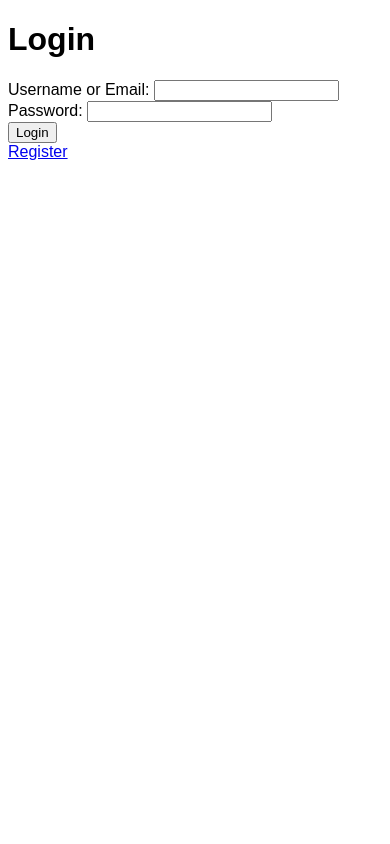
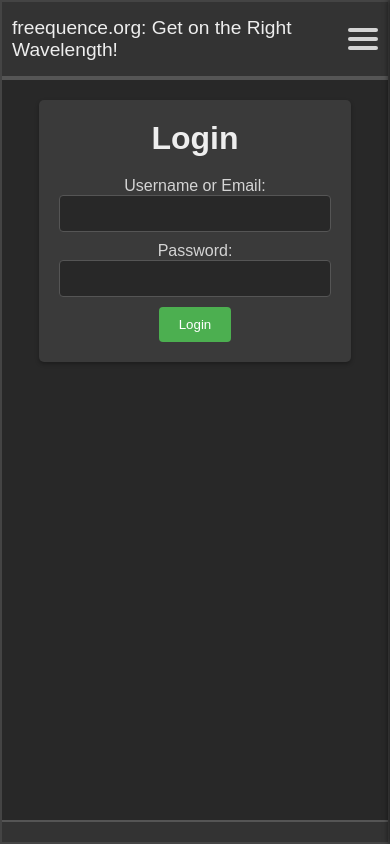
Before and after one commit to starepiernikowe/freequence.org, a PHP site: page / in a window 390 px wide. Run offline with PHP 8.4, Linux system fonts and the light colour scheme; a stand-in replaces the project's code that opens the database connection; some libraries are stand-ins or nearby versions.

Commit message:
feat: Implement responsive base layout with navigation
Created a responsive base layout (layout.php) with:

  Top bar containing site title/tagline and hamburger menu.

  Bottom bar for future use.

  Main content area that uses flexbox to fill available space.

  Sliding navigation menu (responsive) triggered by the hamburger icon.

  Dark mode color scheme with contrasting form styles.

Added style.css for layout styling and responsiveness.

Added script.js for hamburger menu functionality.

Modified existing views (login, register, home) to use the layout.

Ensured correct CSS/JS paths in layout.

Addressed browser autofill styling issues using -webkit-autofill.

Fixed horizontal scrollbar issue with box-sizing: border-box.

Adjusted responsive behavior to prevent hamburger menu wrapping.

```diff
--- a/app/controllers/HomeController.php
+++ b/app/controllers/HomeController.php
@@ -1,7 +1,7 @@
 <?php
 
 class HomeController {
-    public function index() {
+    public function index($view_data = []) { // Accept $view_data
         require_once BASE_PATH . 'app/views/home.php';
     }
 }
--- a/app/controllers/LoginController.php
+++ b/app/controllers/LoginController.php
@@ -3,7 +3,7 @@ require_once BASE_PATH . 'app/models/User.php';
 
 class LoginController {
 
-    public function index() {
+   public function index($view_data = []) { // Accept $view_data
         // Redirect to home if already logged in
         if (isset($_SESSION['user_id'])) {
             redirect('home');
@@ -11,8 +11,8 @@ class LoginController {
         require_once BASE_PATH . 'app/views/login.php';
     }
 
-   public function login()
-    {
+   public function login($view_data = []) { // Accept $view_data
+
         // Redirect to home if already logged in.
         if (isset($_SESSION['user_id'])) {
             redirect('home');
@@ -46,6 +46,7 @@ class LoginController {
                     $errors[] = 'Invalid username or password.';
                 }
             }
+            $view_data['errors'] = $errors; //Pass errors to the view.
             // Re-display the login form with error messages
             require_once BASE_PATH . 'app/views/login.php';
         } else {
@@ -53,7 +54,7 @@ class LoginController {
         }
     }
 
-     public function logout() {
+     public function logout($view_data = []) { // Accept $view_data
         // Unset all session variables
         $_SESSION = array();
 
--- a/app/controllers/RegisterController.php
+++ b/app/controllers/RegisterController.php
@@ -3,7 +3,7 @@ require_once BASE_PATH . 'app/models/User.php';
 
 class RegisterController {
 
-    public function index() {
+  public function index($view_data = []) { // Accept $view_data
         // Redirect to home if already logged in
         if (isset($_SESSION['user_id'])) {
             redirect('home');
@@ -11,7 +11,7 @@ class RegisterController {
         require_once BASE_PATH . 'app/views/register.php';
     }
 
-    public function register() {
+    public function register($view_data = []) { // Accept $view_data
         // Redirect to home if already logged in
          if (isset($_SESSION['user_id'])) {
             redirect('home');
@@ -57,6 +57,7 @@ class RegisterController {
                     }
                 }
             }
+            $view_data['errors'] = $errors; //Pass errors to the view.
 
             // If there are errors, re-display the registration form with error messages
             require_once BASE_PATH . 'app/views/register.php';
--- /dev/null
+++ b/app/views/layout.php
@@ -0,0 +1,40 @@
+<!DOCTYPE html>
+<html lang="en">
+<head>
+    <meta charset="UTF-8">
+    <meta name="viewport" content="width=device-width, initial-scale=1.0">
+    <title><?php echo isset($view_data['page_title']) ? $view_data['page_title'] . ' - ' . SITE_NAME : SITE_NAME; ?></title>
+    <link rel="stylesheet" href="/public/css/style.css">  </head>
+<body>
+    <div class="container">
+        <div class="top-bar">
+            <span class="site-title">freequence.org: Get on the Right Wavelength!</span>
+            <div class="hamburger-menu">
+                <div></div>
+                <div></div>
+                <div></div>
+            </div>
+        </div>
+        <div class="main-content">
+            <?php echo $content; ?>
+        </div>
+        <div class="bottom-bar">
+            </div>
+    </div>
+
+    <div class="nav-menu">
+        <div class="nav-close-button">X</div>
+        <div class="nav-content">
+             <?php if (isset($_SESSION['user_id'])): ?>
+                <a href="/home">Profile</a>
+                <a href="/add_entry">Add Entry</a> <a href="/logout">Logout</a>
+            <?php else: ?>
+                <a href="/login">Login</a>
+                <a href="/register">Register</a>
+            <?php endif; ?>
+
+        </div>
+    </div>
+
+    <script src="/public/js/script.js"></script> </body>
+</html>
--- a/app/views/login.php
+++ b/app/views/login.php
@@ -1,21 +1,11 @@
-<!DOCTYPE html>
-<html lang="en">
-<head>
-    <meta charset="UTF-8">
-    <meta name="viewport" content="width=device-width, initial-scale=1.0">
-    <title>Login - <?php echo SITE_NAME; ?></title>
-    <style>
-        body { font-family: sans-serif; }
-        .error { color: red; }
-    </style>
-</head>
-<body>
+<?php ob_start(); ?>
+<div class="form-container">
     <h1>Login</h1>
 
-    <?php if (!empty($errors)): ?>
+    <?php if (!empty($view_data['errors'])): ?>
         <div class="error">
             <ul>
-                <?php foreach ($errors as $error): ?>
+                <?php foreach ($view_data['errors'] as $error): ?>
                     <li><?php echo $error; ?></li>
                 <?php endforeach; ?>
             </ul>
@@ -35,7 +25,6 @@
             <button type="submit">Login</button>
         </div>
     </form>
-        <a href="/register">Register</a>
-
-</body>
-</html>
+</div>
+<?php $content = ob_get_clean(); ?>
+<?php include 'layout.php'; ?>
--- a/index.php
+++ b/index.php
@@ -18,13 +18,13 @@ $request_uri = trim($request_uri, '/');
 
 // Define routes
 $routes = [
-    '' => ['controller' => 'LoginController', 'method' => 'index', 'auth' => false],
-    'login' => ['controller' => 'LoginController', 'method' => 'index', 'auth' => false],
-    'register' => ['controller' => 'RegisterController', 'method' => 'index', 'auth' => false],
-    'do_register' => ['controller' => 'RegisterController', 'method' => 'register', 'auth' => false],
-    'do_login' => ['controller' => 'LoginController', 'method' => 'login', 'auth' => false],
-    'logout' => ['controller' => 'LoginController', 'method' => 'logout', 'auth' => true],
-    'home' => ['controller' => 'HomeController', 'method' => 'index', 'auth' => true], // Added HomeController
+    '' => ['controller' => 'LoginController', 'method' => 'index', 'auth' => false, 'title' => 'Login'],
+    'login' => ['controller' => 'LoginController', 'method' => 'index', 'auth' => false, 'title' => 'Login'],
+    'register' => ['controller' => 'RegisterController', 'method' => 'index', 'auth' => false, 'title' => 'Register'],
+    'do_register' => ['controller' => 'RegisterController', 'method' => 'register', 'auth' => false, 'title' => 'Register'],
+    'do_login' => ['controller' => 'LoginController', 'method' => 'login', 'auth' => false, 'title' => 'Login'],
+    'logout' => ['controller' => 'LoginController', 'method' => 'logout', 'auth' => true, 'title' => 'Logout'],
+    'home' => ['controller' => 'HomeController', 'method' => 'index', 'auth' => true, 'title' => 'Home'],
 ];
 
 // Route handling
@@ -41,12 +41,18 @@ if (array_key_exists($request_uri, $routes)) {
     // Load controller and call method
     require_once BASE_PATH . 'app/controllers/' . $route['controller'] . '.php';
     $controller = new $route['controller']();
-    $controller->{$route['method']}();
+
+    // Prepare data array for the view
+    $view_data = [
+        'page_title' => $route['title'],
+        // Add other data here as needed in the future
+    ];
+
+    $controller->{$route['method']}($view_data); // Pass $view_data
 
 } else {
     // Handle 404 (Not Found)
     header('HTTP/1.0 404 Not Found');
     echo "404 Not Found";
 }
-
 ?>
--- /dev/null
+++ b/public/css/style.css
@@ -0,0 +1,214 @@
+/* General Styles */
+*, *::before, *::after { /* Apply to all elements */
+    box-sizing: border-box;
+}
+
+body {
+    font-family: sans-serif;
+    background-color: #1e1e1e; /* Dark background */
+    color: #d4d4d4; /* Light text */
+    margin: 0;
+    padding: 0;
+    display: flex;
+    justify-content: center;
+    align-items: center;
+    min-height: 100vh;
+}
+
+.container {
+    width: 100%; /* Full width */
+    border: 2px solid #444; /* Main border */
+    background-color: #282828;
+    box-shadow: 0 4px 8px rgba(0, 0, 0, 0.5);
+    display: flex;         /* Add flexbox to container */
+    flex-direction: column; /* Stack children vertically */
+    min-height: 100vh; /* Full viewport height */
+}
+
+.top-bar {
+    background-color: #333; /* Top border color */
+    padding: 15px 20px;
+    border-bottom: 4px solid #555; /* Wider top border */
+    display: flex;
+    justify-content: space-between;
+    align-items: center;
+    flex-shrink: 0;       /* Prevent shrinking */
+}
+.site-title{
+    font-size: 1.5em;
+    color: #eee;
+    margin-right: auto; /* Push the title to the left, give it space */
+
+}
+.bottom-bar {
+    background-color: #333; /* Bottom border color */
+    padding: 10px 20px;
+    border-top: 2px solid #555; /* Narrower bottom border */
+    flex-shrink: 0;       /* Prevent shrinking */
+}
+
+.main-content {
+    padding: 20px;
+    flex-grow: 1;       /* Allow content to grow to fill space */
+    overflow-y: auto;    /* Add scrollbar if content overflows */
+}
+/* Hamburger Menu */
+.hamburger-menu {
+    cursor: pointer;
+    display: flex;
+    flex-direction: column;
+    justify-content: space-between;
+    width: 30px;
+    height: 22px;
+    flex-shrink: 0; /* Prevent hamburger menu from shrinking */
+}
+
+.hamburger-menu div {
+    width: 100%;
+    height: 4px;
+    background-color: #d4d4d4;
+    border-radius: 2px;
+}
+/* Nav Menu Styles */
+.nav-menu {
+    position: fixed;
+    top: 0;
+    right: -300px; /* Initially hidden */
+    width: 250px;
+    height: 100%;
+    background-color: #333;
+    box-shadow: -2px 0 5px rgba(0, 0, 0, 0.5);
+    transition: right 0.3s ease-in-out;
+    z-index: 100; /* Ensure it's on top */
+    overflow-y: auto; /* Allow scrolling if content overflows */
+}
+
+.nav-menu.open {
+    right: 0;
+}
+
+.nav-close-button {
+    position: absolute;
+    top: 10px;
+    left: 10px;
+    font-size: 20px;
+    color: #d4d4d4;
+    cursor: pointer;
+}
+
+.nav-content {
+    padding: 50px 20px 20px; /* Add some top padding to account for close button */
+    display: flex;
+    flex-direction: column;
+
+}
+
+.nav-content a{
+   color: #d4d4d4;
+    text-decoration: none;
+    padding: 10px 5px;
+    margin-bottom: 5px;
+    border-bottom: 1px solid #444;
+    transition: background-color: 0.2s;
+    display: block; /* Make the links block-level for easier styling/clicking */
+
+}
+.nav-content a:hover {
+    background-color: #444;
+}
+
+/* Form Styles */
+.form-container {
+    background-color: #3a3a3a; /* Creamy dark */
+    padding: 20px;
+    border-radius: 5px;
+    box-shadow: 0 2px 4px rgba(0, 0, 0, 0.3);
+    margin: 0 auto;
+    max-width: 500px; /* Adjust as needed */
+    text-align: center; /*Center content*/
+
+}
+
+.form-container h1 {
+    margin-top: 0;
+    margin-bottom: 20px;
+    color: #eee
+}
+
+.form-container input[type="text"],
+.form-container input[type="email"],
+.form-container input[type="password"],
+.form-container textarea,
+.form-container select
+ {
+    width: 100%; /* Full width within the container */
+    padding: 10px;
+    margin-bottom: 10px;
+    border: 1px solid #555;
+    background-color: #282828;
+    color: #d4d4d4;
+    border-radius: 4px;
+     /* Remove explicit width and let box-sizing handle it */
+}
+/* Override browser autofill styles */
+.form-container input:-webkit-autofill,
+.form-container input:-webkit-autofill:hover,
+.form-container input:-webkit-autofill:focus,
+.form-container textarea:-webkit-autofill,
+.form-container textarea:-webkit-autofill:hover,
+.form-container textarea:-webkit-autofill:focus,
+.form-container select:-webkit-autofill,
+.form-container select:-webkit-autofill:hover,
+.form-container select:-webkit-autofill:focus {
+    -webkit-text-fill-color: #d4d4d4; /* Your desired text color */
+    -webkit-box-shadow: 0 0 0px 1000px #282828 inset; /* Your desired background color */
+    transition: background-color 5000s ease-in-out 0s; /* Delay the transition */
+}
+.form-container input[type="text"]::placeholder,
+.form-container input[type="email"]::placeholder,
+.form-container input[type="password"]::placeholder,
+.form-container textarea::placeholder,
+.form-container select::placeholder{
+    color: #777;
+}
+
+.form-container button[type="submit"] {
+    background-color: #4CAF50; /* Example button color - adjust as you like */
+    color: white;
+    padding: 10px 20px;
+    border: none;
+    border-radius: 4px;
+    cursor: pointer;
+    transition: background-color: 0.3s;
+}
+
+.form-container button[type="submit"]:hover {
+    background-color: #367c39;
+}
+.error {
+    color: #ff6347;
+    margin-bottom: 15px;
+    text-align: center;
+}
+/* Responsive adjustments */
+@media (max-width: 768px) {
+    .nav-menu{
+        width: 100%;
+        right: -100%;
+    }
+    .form-container{
+        max-width: 90%;
+    }
+    .top-bar{
+        padding: 15px 10px; /* Reduce padding on smaller screens */
+
+    }
+   /* .hamburger-menu{  <- Removed margin-top
+        margin-top: 10px;
+    }*/
+    .site-title{
+        font-size: 1.2em;
+         margin-right: 0; /* Reset margin on smaller screens */
+
+    }
+}
--- /dev/null
+++ b/public/js/script.js
@@ -0,0 +1,20 @@
+document.addEventListener('DOMContentLoaded', function() {
+    const hamburger = document.querySelector('.hamburger-menu');
+    const navMenu = document.querySelector('.nav-menu');
+    const closeButton = document.querySelector('.nav-close-button');
+
+    hamburger.addEventListener('click', function() {
+        navMenu.classList.add('open');
+    });
+
+    closeButton.addEventListener('click', function() {
+        navMenu.classList.remove('open');
+    });
+
+     // Close the menu if a click occurs outside of it.
+    document.addEventListener('click', function(event) {
+        if (!navMenu.contains(event.target) && !hamburger.contains(event.target)) {
+            navMenu.classList.remove('open');
+        }
+    });
+});
```
Also changed, not shown: app/views/home.php (+6 -16 lines), app/views/register.php (+8 -18 lines).
